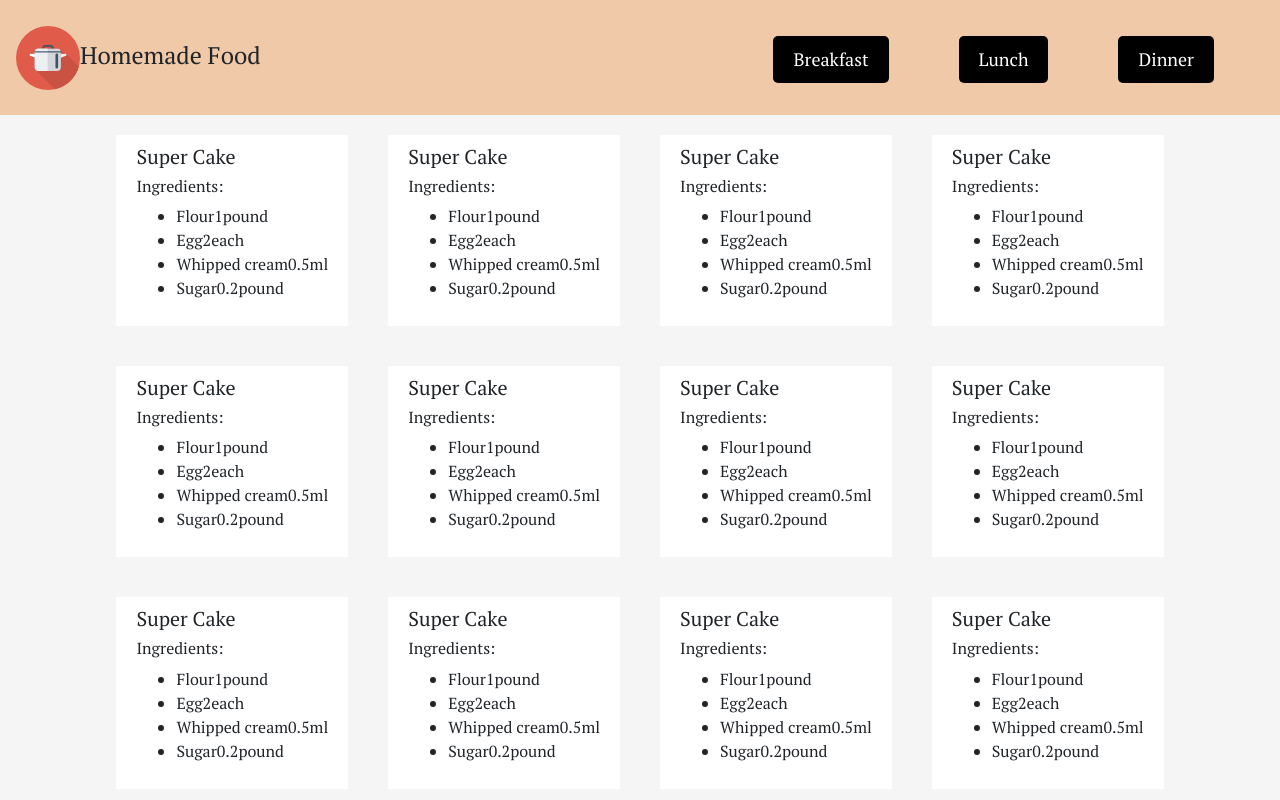
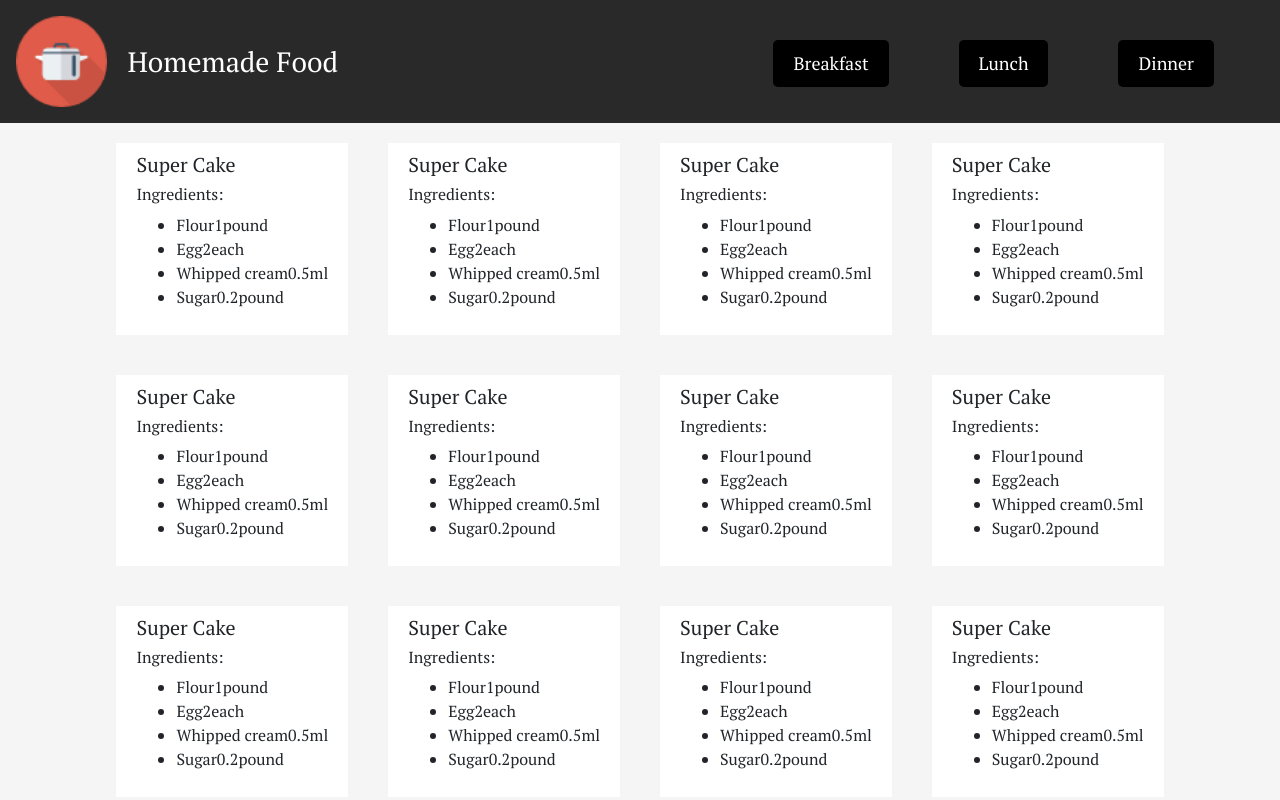
Before and after one commit to SvetlanaSurzhan/recipes-site, a React (Create React App) app in the folder ClientApp/: page / in a window 1280 px wide. Shown: the top 800 px of the page. Built offline with nearby package versions, Linux system fonts and the light colour scheme.

Commit message:
added h3 to  logo item

```diff
--- a/ClientApp/src/components/header/Header.css
+++ b/ClientApp/src/components/header/Header.css
@@ -12,8 +12,9 @@
 	justify-content: space-between;
 	align-items: center;
 	padding: 1em;
-	background-color: rgb(240, 201, 168);
+	background-color:#292929;
 	max-height: 20vh;
+	color: white;
 }
 
 .menu-item{
@@ -21,8 +22,18 @@
 }
 
 .logo-item{
-	cursor: pointer;
-	font-size: x-large;
+	display: flex;
+	flex-direction: row;
+	align-items: center;
+}
+h3{
+	padding: 5px 20px;
+	margin: 0;
+	width: 10em;
+}
+.image-item{
+	width: 30%;
+    height: auto;
 }
 
 .filter-menu li{
--- a/ClientApp/src/components/header/Header.js
+++ b/ClientApp/src/components/header/Header.js
@@ -12,8 +12,8 @@ class Header extends React.Component {
             <div>
                 <header className="header-container">
                         <div className="logo-item">
-                            <img src={logo} alt="logo" />
-                            Homemade Food
+                            <img src={logo} alt="logo" className="image-item"/>
+                            <h3>Homemade Food</h3>
                         </div>
                         <nav role="filtration" className="menu-item">
                             <ul id="menu" className="filter-menu">
```
